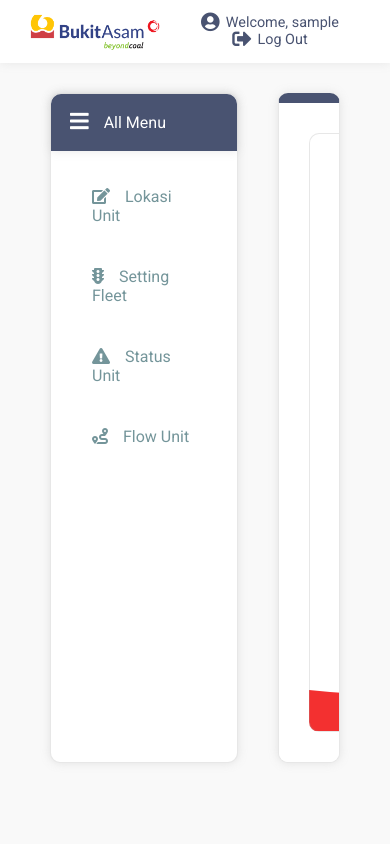
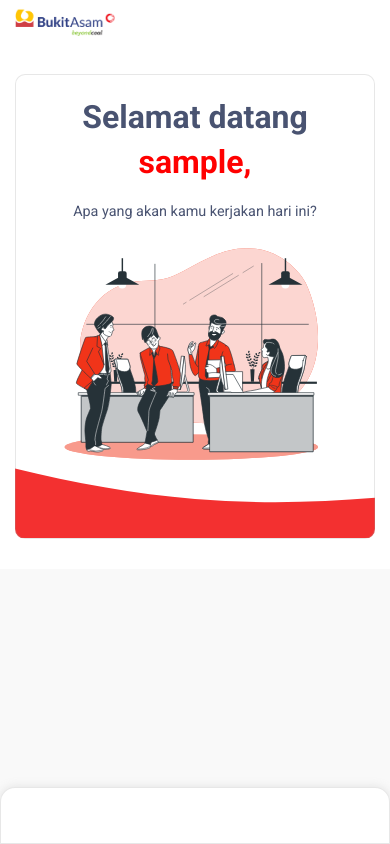
Before and after one commit to korizki/BAFleetStatus---SQL-Serv, a PHP site: page /pages/admin.php in a window 390 px wide. Run offline with PHP 8.4, Linux system fonts and the light colour scheme; the visitor is signed in with stand-in values (Sample User, id 1); data comes from the database, SQL or seed files in the repository; some libraries are stand-ins or nearby versions.

Commit message:
Update tampilan responsive halaman admin.php

```diff
--- a/assets/styles/index.css
+++ b/assets/styles/index.css
@@ -131,7 +131,9 @@ main{
     border-radius: 4px;
     color: white;
 }
-
+.mobile{
+    display: none;
+}
 .aptarea{
     background: white;
     border-radius: 8px;
--- a/assets/styles/responsive.css
+++ b/assets/styles/responsive.css
@@ -196,7 +217,113 @@
         font-size: 0.9rem;
         transform: translateY(-10px);
     }
+    .navbar{
+        padding: 8px 15px;
+    }
+    .navbar>img{
+        width: 100px;
+    }
+    .side-info{
+        display: flex;
+        flex-direction: column;
+        position: absolute;
+        right: 0;
+        top: 0;
+        background: white;
+        border: 1px solid var(--line);
+        margin-top: 54px;
+        border-radius: 5px;
+        transform: translateY(-300px);
+        transition: transform 1s ease;
+    }
+    .side-info>span{
+        text-align: left;
+        font-size: 0.8rem;
+        padding: 12px 20px;
+        margin-left: 0;
+    }
+    .side-info>span>a{
+        padding: 0px;
+        font-size: inherit;
+    }
+    .bodycontent{
+        padding: 0;
+        display: block;
+    }
+    aside{
+        width: 100%;
+        border-radius: 15px 15px 0 0;
+        position: fixed;
+        bottom: 0;
+    }
+    aside>p{
+        display: none;
+    }
+    .sidemenu{
+        display: flex;
+        justify-content: space-between;
+        padding: 0 20px;
 
+    }
+    .sidemenu>a{
+        padding: 7px 12px;
+        color: var(--blue1);
+        font-size: 1rem;
+    }
+    .sidemenu>a:focus{
+        padding-left: 12px;
+    }
+    .sidemenu>a:active{
+        background: var(--line);
+        padding-left: 10px;
+    }
+    .sidemenu>a>span{
+        display: none;
+    }
+    .maincontent{
+        padding: 30px 15px;
+        border-top: 0;
+        border-radius: 0;
+        height: auto;
+        margin-bottom: 50px;
+        border: none;
+        box-shadow: none;
+    }
+    .bodycontent{
+        font-size: 0.7rem;
+    }
+    .boxcontents>details{
+        padding: 10px;
+    }
+    .boxcontent{
+        flex-direction: column;
+    }
+    .boxcontent>div{
+        margin:0;
+        margin-top: 20px;
+        text-align: center;
+        font-size: 0.9rem;
+    }
+    .boxcontent>img{
+        width: auto;
+    }
+    .boxcontent>div>h1{
+        font-size: 2rem;
+    }
+    .boxcontent>div>h1>span{
+        font-size: 2rem !important;
+    }
+    .maincontentsection{
+        padding-right: 0;
+        float: right;
+    }
+    .tablecontent>.tablebox>table>tbody>tr>td{
+        font-size: 0.5rem;
+        padding: 7px 5px;
+    }
+    .mobilehide{
+        display: none;
+    }
 }
 @media screen and (max-width: 375px){
     .shovelstatus{
--- a/pages/admin.php
+++ b/pages/admin.php
@@ -12,10 +12,11 @@
     <meta name="viewport" content="width=device-width, initial-scale=1.0">
     <title>Bukit Asam - Admin Page</title>
     <link rel="stylesheet" href="../assets/styles/index.css" />
+    <link rel="stylesheet" href="../assets/styles/admin.css" />
     <link rel="stylesheet" href="../assets/styles/responsive.css" />
-    <link rel="stylesheet" href="../assets/styles/admin.css" />
-    <link rel="stylesheet" href="https://cdnjs.cloudflare.com/ajax/libs/font-awesome/5.14.0/css/all.min.css" integrity="sha512-1PKOgIY59xJ8Co8+NE6FZ+LOAZKjy+KY8iq0G4B3CyeY6wYHN3yt9PW0XpSriVlkMXe40PTKnXrLnZ9+fkDaog==" crossorigin="anonymous" referrerpolicy="no-referrer" />
+    <!-- <link rel="stylesheet" href="https://cdnjs.cloudflare.com/ajax/libs/font-awesome/5.14.0/css/all.min.css" integrity="sha512-1PKOgIY59xJ8Co8+NE6FZ+LOAZKjy+KY8iq0G4B3CyeY6wYHN3yt9PW0XpSriVlkMXe40PTKnXrLnZ9+fkDaog==" crossorigin="anonymous" referrerpolicy="no-referrer" /> -->
     <link rel="icon" href="../assets/logo/icon.svg" />
+    <script defer src="../assets/styles/all.min.js"></script>
     <script defer src="../assets/script.js"></script>
 </head>
 <body style="background: rgba(228, 228, 228, 0.200);">
@@ -27,6 +28,7 @@
 
     <header class="navbar">
         <img src="../assets/logo/logoptba.png" alt="navbarimage">
+        <a href="#" class="mobile" onclick=showmenu()><i class="fa fa-bars "></i></a>
         <div class="side-info">
             <span><i class="fa fa-lg fa-user-circle" style="margin-inline-end: 6px"></i>Welcome, <?php echo $_SESSION['username']?></span>
             <span><a href="../codes/logout.php"><i class="fa fa-lg fa-sign-out-alt" style="margin-inline-end: 6px"></i>Log Out</a></span>
@@ -37,10 +39,10 @@
             <aside>
                 <p><i class="fa fa-lg fa-bars" style="margin-inline-end: 15px"></i><a href="admin.php">All Menu</a></p>
                 <div class="sidemenu">
-                    <a href="?content=location"><i class="fa fa-edit" style="margin-inline-end: 15px"></i>Lokasi Unit</a>
-                    <a href="?content=fleet"><i class="fa fa-traffic-light" style="margin-inline-end: 15px"></i>Setting Fleet</a>
-                    <a href="?content=status"><i class="fa fa-exclamation-triangle" style="margin-inline-end: 15px"></i>Status Unit</a>
-                    <a href="?content=flow"><i class="fa fa-route" style="margin-inline-end: 15px"></i>Flow Unit</a>
+                    <a href="?content=location"><i class="fa fa-edit" style="margin-inline-end: 15px"></i><span>Lokasi Unit</span></a>
+                    <a href="?content=fleet"><i class="fa fa-traffic-light" style="margin-inline-end: 15px"></i><span>Setting Fleet</span></a>
+                    <a href="?content=status"><i class="fa fa-exclamation-triangle" style="margin-inline-end: 15px"></i><span>Status Unit</span></a>
+                    <a href="?content=flow"><i class="fa fa-route" style="margin-inline-end: 15px"></i><span>Flow Unit</span></a>
                 </div>
             </aside>
             <div class="maincontent">
@@ -71,5 +73,18 @@
             </div>
         </div>
     </div>
+    <script>
+        var condition = 0;
+        function showmenu(){
+            const side = document.querySelector('.side-info');
+            if(condition  == 0){
+                side.style.transform = "translateY(0px)";
+                condition = 1;
+            } else {
+                side.style.transform = "translateY(-300px)";
+                condition = 0;
+            }
+        }
+    </script>
 </body>
 </html>
```
Also changed, not shown: other parts of assets/styles/responsive.css (+24 -3 lines), pages/c_fleet.php (+8 -8 lines), pages/c_flow.php (+4 -4 lines), pages/c_status.php (+6 -6 lines).
